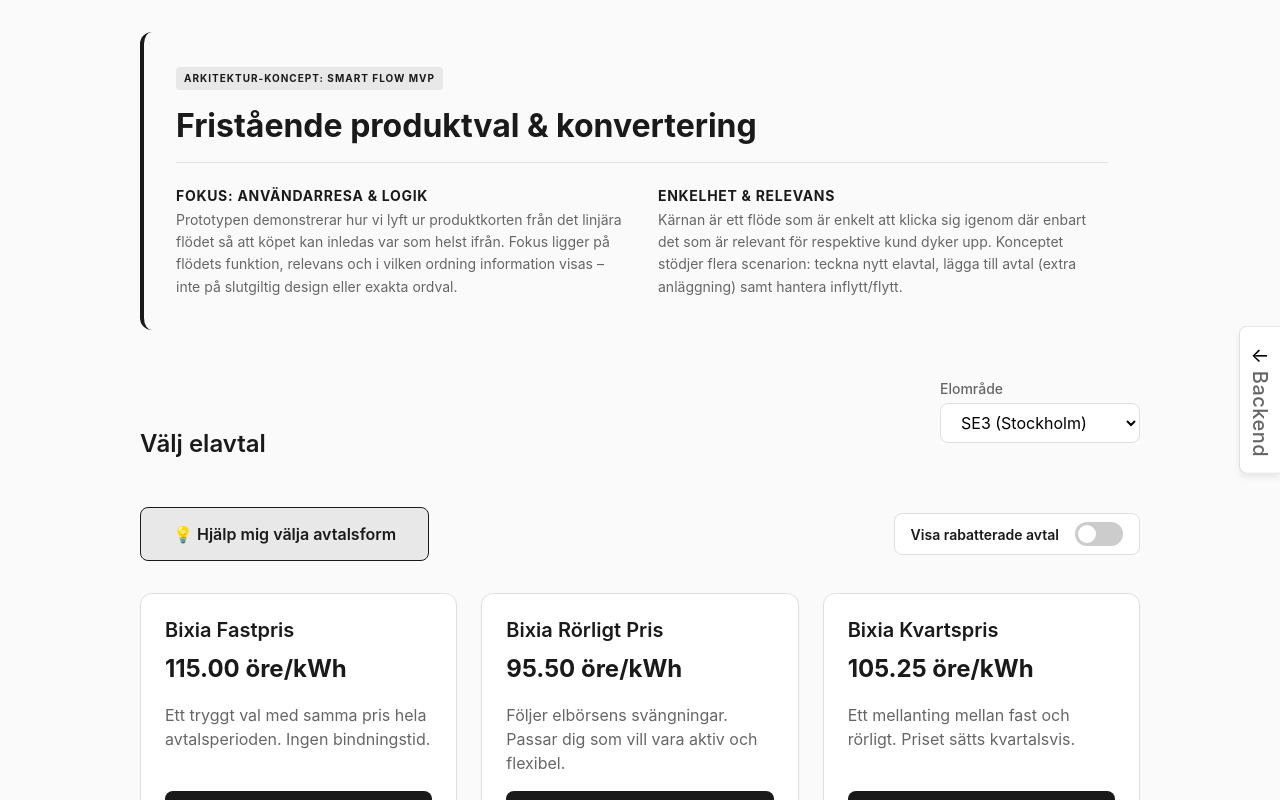
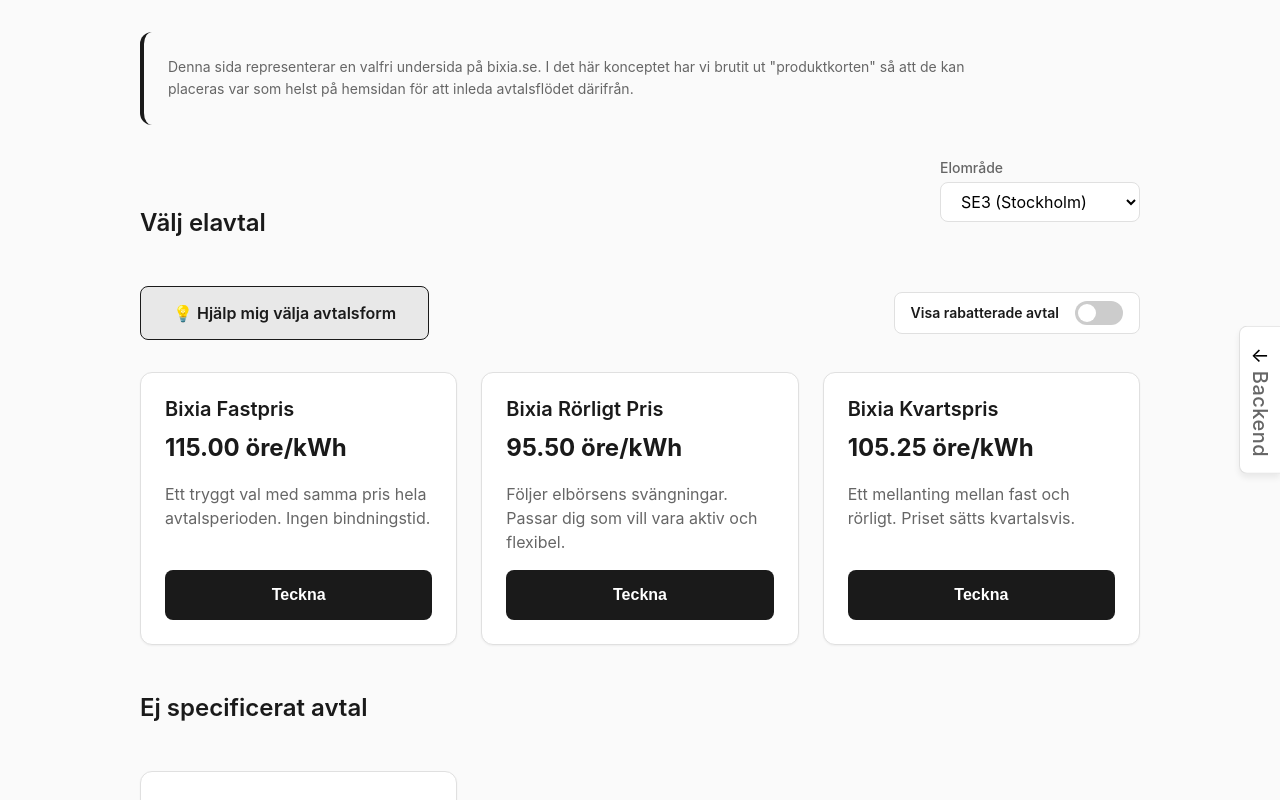
Before and after one commit to pppontus/agreement_flow_3, a Next.js app: page / in a window 1280 px wide. Shown: the top 800 px of the page. Built offline with nearby package versions, Linux system fonts and the light colour scheme.

Commit message:
refactor: Simplify the introductory concept section in ProductSelection component by replacing detailed columns with a single explanatory paragraph and updating its styling.

```diff
--- a/src/components/flow/ProductSelection.module.css
+++ b/src/components/flow/ProductSelection.module.css
@@ -3,68 +3,22 @@
   max-width: 1000px;
 }
 
-.introSection {
-  margin-bottom: var(--space-2xl);
-  padding: var(--space-xl);
+.conceptSection {
+  margin-bottom: var(--space-xl);
+  padding: var(--space-lg);
   background: var(--color-bg-secondary);
   border-radius: var(--radius-lg);
   border-left: 4px solid var(--color-text-primary);
-  animation: fadeIn var(--transition-normal);
 }
 
-.badge {
-  display: inline-block;
-  font-size: 10px;
-  font-weight: 700;
-  text-transform: uppercase;
-  letter-spacing: 0.1em;
-  color: var(--color-text-primary);
-  background: var(--color-bg-selected);
-  padding: 4px 8px;
-  border-radius: 4px;
-  margin-bottom: var(--space-md);
-}
-
-.introHeader {
-  margin-bottom: var(--space-lg);
-  border-bottom: 1px solid var(--color-border);
-  padding-bottom: var(--space-md);
-}
-
-.introTitle {
-  font-size: var(--font-size-2xl);
-  font-weight: 700;
-  margin: 0;
-  color: var(--color-text-primary);
-}
-
-.introGrid {
-  display: grid;
-  grid-template-columns: repeat(auto-fit, minmax(300px, 1fr));
-  gap: var(--space-xl);
-}
-
-.introColumn {
-  display: flex;
-  flex-direction: column;
-  gap: var(--space-xs);
-}
-
-.introSubTitle {
-  font-size: var(--font-size-sm);
-  font-weight: 700;
-  text-transform: uppercase;
-  letter-spacing: 0.05em;
-  color: var(--color-text-primary);
-  margin: 0;
-}
-
-.introText {
+.conceptText {
   font-size: var(--font-size-sm);
   color: var(--color-text-secondary);
   line-height: 1.6;
   margin: 0;
+  max-width: 800px;
 }
+
 
 .unspecifiedSection {
   margin-bottom: var(--space-2xl);
--- a/src/components/flow/ProductSelection.tsx
+++ b/src/components/flow/ProductSelection.tsx
@@ -68,27 +68,11 @@
   return (
     <div className={styles.container}>
       {!state.valdAdress && (
-        <section className={styles.introSection}>
-          <div className={styles.introHeader}>
-            <span className={styles.badge}>Arkitektur-koncept: Smart Flow MVP</span>
-            <h1 className={styles.introTitle}>Fristående produktval & konvertering</h1>
-          </div>
-          <div className={styles.introGrid}>
-            <div className={styles.introColumn}>
-              <h3 className={styles.introSubTitle}>Fokus: Användarresa & Logik</h3>
-              <p className={styles.introText}>
-                Prototypen demonstrerar hur vi lyft ur produktkorten från det linjära flödet så att köpet kan inledas var som helst ifrån.
-                Fokus ligger på flödets funktion, relevans och i vilken ordning information visas – inte på slutgiltig design eller exakta ordval.
-              </p>
-            </div>
-            <div className={styles.introColumn}>
-              <h3 className={styles.introSubTitle}>Enkelhet & Relevans</h3>
-              <p className={styles.introText}>
-                Kärnan är ett flöde som är enkelt att klicka sig igenom där enbart det som är relevant för respektive kund dyker upp.
-                Konceptet stödjer flera scenarion: teckna nytt elavtal, lägga till avtal (extra anläggning) samt hantera inflytt/flytt.
-              </p>
-            </div>
-          </div>
+        <section className={styles.conceptSection}>
+          <p className={styles.conceptText}>
+            Denna sida representerar en valfri undersida på bixia.se. I det här konceptet har vi brutit ut "produktkorten"
+            så att de kan placeras var som helst på hemsidan för att inleda avtalsflödet därifrån.
+          </p>
         </section>
       )}
 
```
